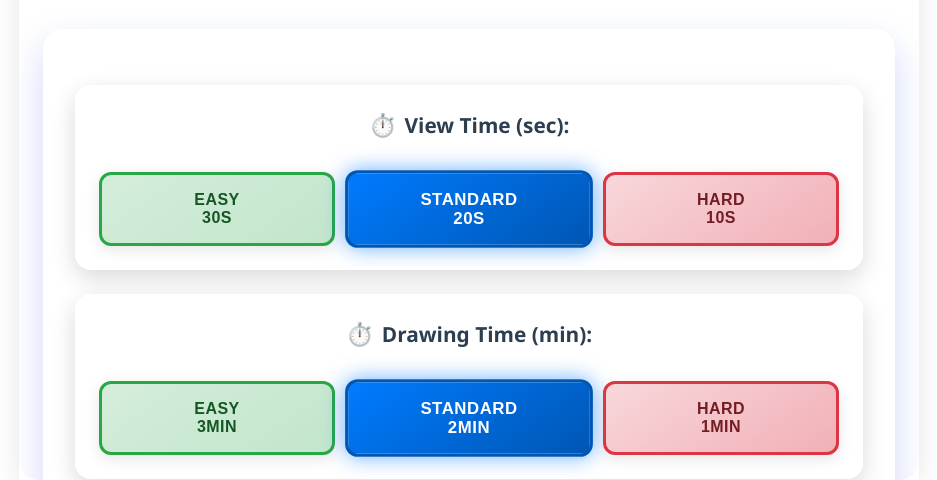
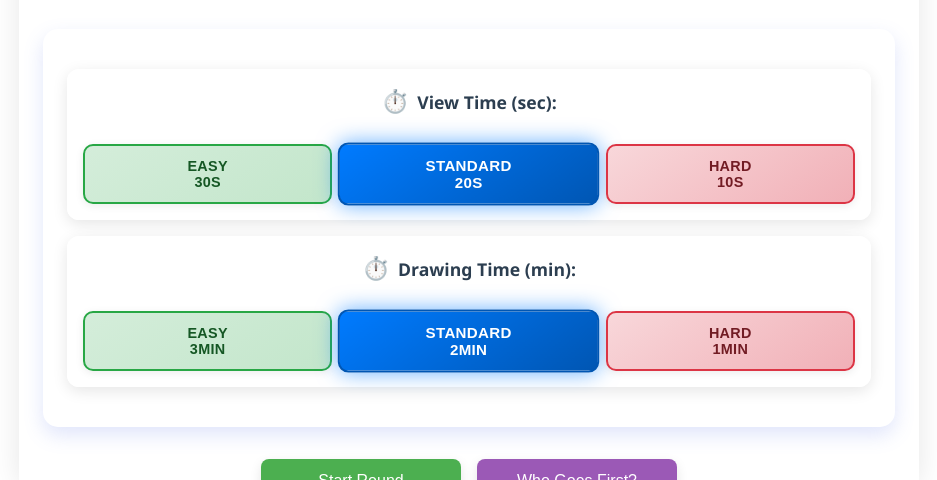
Before and after one commit to TeeJayWilliamson/Drawblins, a plain HTML site: page index.html in a window 1280 px wide. Shown: the part 320-800 px from the top of the page, without its empty margins (171-1108 px from the left). Drawn offline with Linux system fonts and the light colour scheme.

Commit message:
Resized time settings

```diff
--- a/style.css
+++ b/style.css
@@ -421,13 +421,14 @@ background-color: rgba(255, 255, 255, 0.9);
 
 /* Enhanced settings group styling */
 .settings-group {
-  border-radius: 20px;
-  padding: 2rem;
-  margin: 2rem 0;
-  box-shadow: 0 15px 35px rgba(102, 126, 234, 0.3);
+  border-radius: 15px; /* Reduced from 20px */
+  padding: 1.5rem; /* Reduced from 2rem */
+  margin: 1rem 0; /* Reduced from 2rem */
+  box-shadow: 0 8px 20px rgba(102, 126, 234, 0.2); /* Reduced shadow */
   position: relative;
   overflow: hidden;
 }
+
 
 .settings-group::before {
   content: '';
@@ -458,29 +459,29 @@ background-color: rgba(255, 255, 255, 0.9);
 /* Time setting cards */
 .time-setting-card {
   background: rgba(255, 255, 255, 0.95);
-  border-radius: 16px;
-  padding: 1.5rem;
-  margin: 1.5rem 0;
+  border-radius: 12px; /* Reduced from 16px */
+  padding: 1rem; /* Reduced from 1.5rem */
+  margin: 1rem 0; /* Reduced from 1.5rem */
   backdrop-filter: blur(10px);
-  box-shadow: 0 8px 25px rgba(0,0,0,0.15);
+  box-shadow: 0 4px 15px rgba(0,0,0,0.1); /* Reduced shadow */
   position: relative;
   z-index: 2;
   transform: translateY(0);
   transition: all 0.4s cubic-bezier(0.175, 0.885, 0.32, 1.275);
 }
 
+.time-setting-card label {
+  font-weight: 700;
+  margin: 0 0 0.75rem 0; /* Reduced from 1rem */
+  display: block;
+  color: #2c3e50;
+  font-size: 1.1rem; /* Reduced from 1.3rem */
+  position: relative;
+}
+
 .time-setting-card:hover {
   transform: translateY(-5px);
   box-shadow: 0 15px 40px rgba(0,0,0,0.2);
-}
-
-.time-setting-card label {
-  font-weight: 700;
-  margin: 0 0 1rem 0;
-  display: block;
-  color: #2c3e50;
-  font-size: 1.3rem;
-  position: relative;
 }
 
 .time-setting-card label::before {
@@ -492,8 +493,8 @@ background-color: rgba(255, 255, 255, 0.9);
 .rules-grid {
   display: grid;
   grid-template-columns: repeat(3, 1fr);
-  gap: 1rem;
-  margin-top: 1rem;
+  gap: 0.75rem; /* Reduced from 1rem */
+  margin-top: 0.75rem; /* Reduced from 1rem */
 }
 
 #difficulty-select {
@@ -502,22 +503,21 @@ background-color: rgba(255, 255, 255, 0.9);
 
 /* Enhanced button styling */
 .rule-btn {
-  padding: 1rem 0.5rem;
-  font-size: 1rem;
+  padding: 0.75rem 0.4rem; /* Reduced from 1rem 0.5rem */
+  font-size: 0.9rem; /* Reduced from 1rem */
   font-weight: 600;
   background: linear-gradient(145deg, #f8f9fa, #e9ecef);
   color: #495057;
-  border: 3px solid transparent;
-  border-radius: 12px;
+  border: 2px solid transparent; /* Reduced from 3px */
+  border-radius: 10px; /* Reduced from 12px */
   cursor: pointer;
   transition: all 0.3s cubic-bezier(0.175, 0.885, 0.32, 1.275);
   position: relative;
   overflow: hidden;
   text-transform: uppercase;
-  letter-spacing: 0.5px;
-  box-shadow: 0 4px 15px rgba(0,0,0,0.1);
+  letter-spacing: 0.3px; /* Reduced from 0.5px */
+  box-shadow: 0 2px 8px rgba(0,0,0,0.08); /* Reduced shadow */
 }
-
 .rule-btn::before {
   content: '';
   position: absolute;
```
